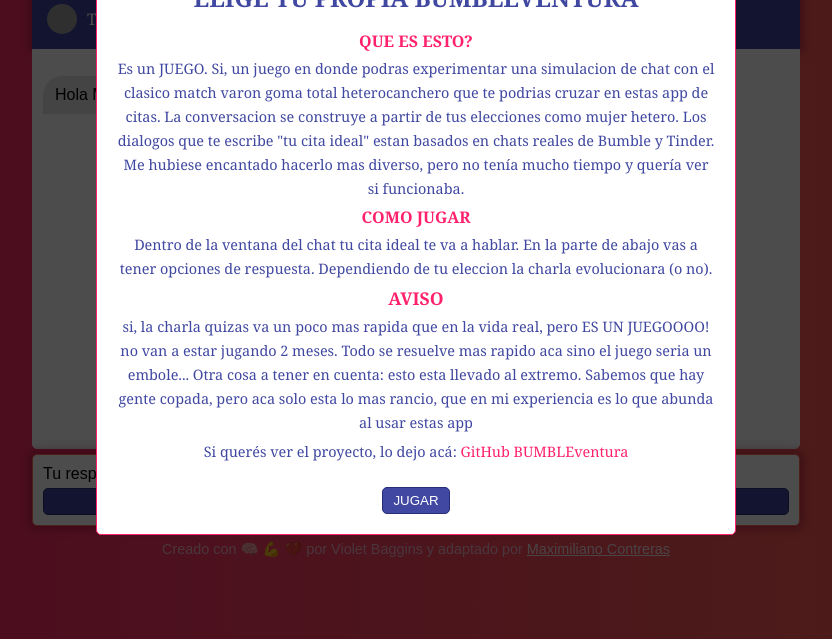
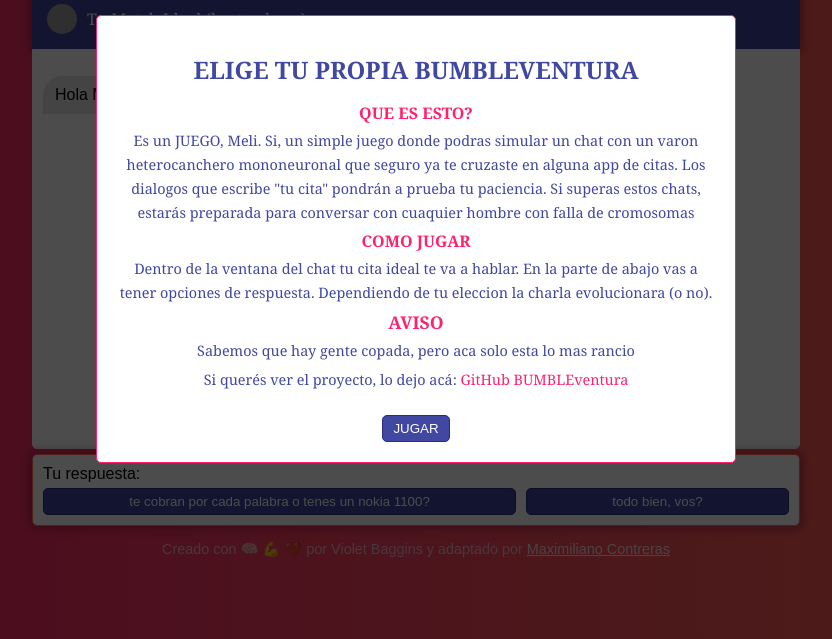
Before and after one commit to MaxiContre/bumbleventura, a plain HTML site: page index.html in a window 1280 px wide. Shown: the part 161-800 px from the top of the page, without its empty margins (224-1056 px from the left). Drawn offline with Linux system fonts and the light colour scheme; grey boxes are pictures that could not be loaded.

Commit message:
Update index.html

```diff
--- a/index.html
+++ b/index.html
@@ -52,13 +52,13 @@
             <div class="modal-inicio">
                 <h1 class="titulo-home">ELIGE TU PROPIA BUMBLEVENTURA</h1>
                 <p class="text-info-titulos">QUE ES ESTO?</p>
-                <p class="text-info">Es un JUEGO. Si, un juego en donde podras experimentar una simulacion de chat con el clasico match varon goma total heterocanchero que te podrias cruzar en estas app de citas. La conversacion se construye a partir de tus elecciones como mujer hetero. Los dialogos que te escribe "tu cita ideal" estan basados en chats reales de Bumble y Tinder. Me hubiese encantado hacerlo mas diverso, pero no tenía mucho tiempo y quería ver si funcionaba.</p>
+                <p class="text-info">Es un JUEGO, Meli. Si, un simple juego donde podras simular un chat con un varon heterocanchero mononeuronal que seguro ya te cruzaste en alguna app de citas. Los dialogos que escribe "tu cita" pondrán a prueba tu paciencia. Si superas estos chats, estarás preparada para conversar con cuaquier hombre con falla de cromosomas</p>
 
                 <p class="text-info-titulos">COMO JUGAR</p>
                 <p class="text-info">Dentro de la ventana del chat tu cita ideal te va a hablar. En la parte de abajo vas a tener opciones de respuesta. Dependiendo de tu eleccion la charla evolucionara (o no).</p>
 
                 <p class="text-info-titulos aviso">AVISO</p>
-                <p class="text-info">si, la charla quizas va un poco mas rapida que en la vida real, pero ES UN JUEGOOOO! no van a estar jugando 2 meses. Todo se resuelve mas rapido aca sino el juego seria un embole... Otra cosa a tener en cuenta: esto esta llevado al extremo. Sabemos que hay gente copada, pero aca solo esta lo mas rancio, que en mi experiencia es lo que abunda al usar estas app</p>
+                <p class="text-info">Sabemos que hay gente copada, pero aca solo esta lo mas rancio</p>
 
                 <p class="text-info">Si querés ver el proyecto, lo dejo acá: <a target="_blank" href="https://github.com/maxicontre/bumbleventura">GitHub BUMBLEventura</a></p>
                 <br>
```
